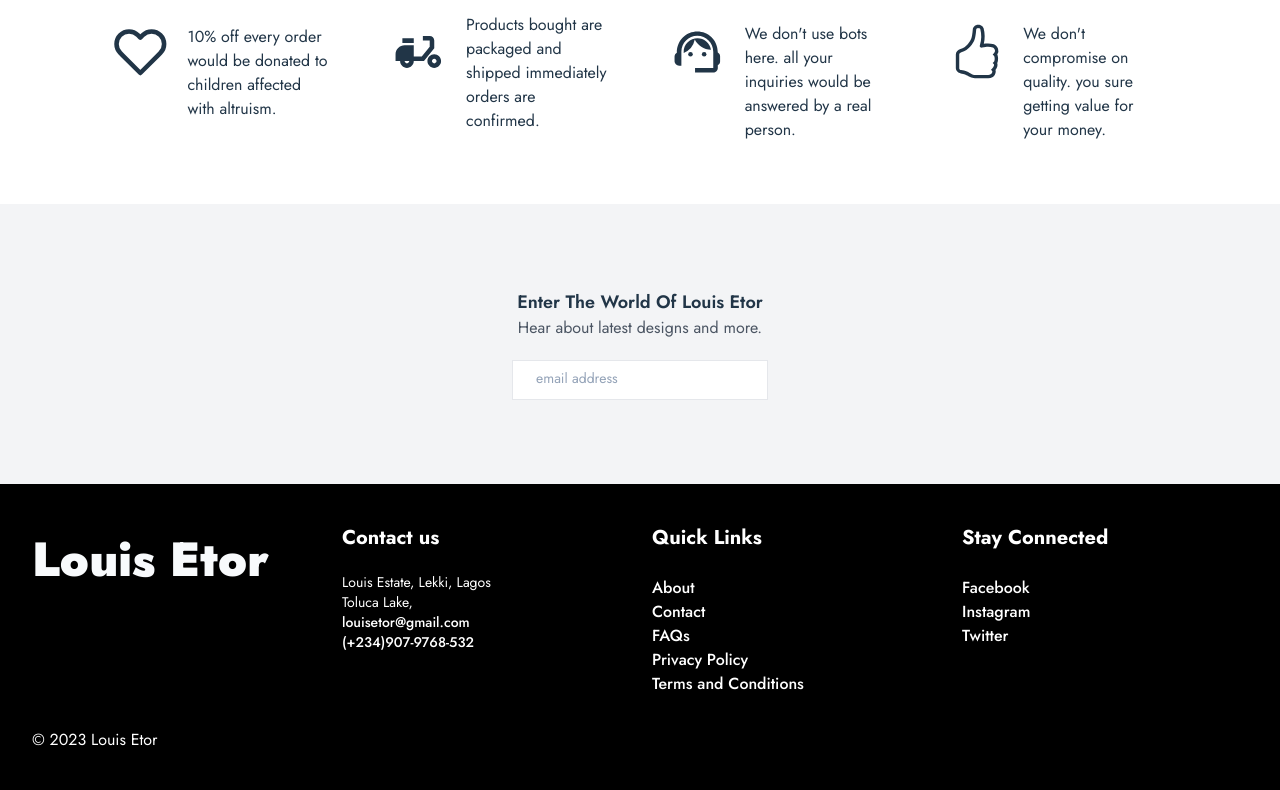
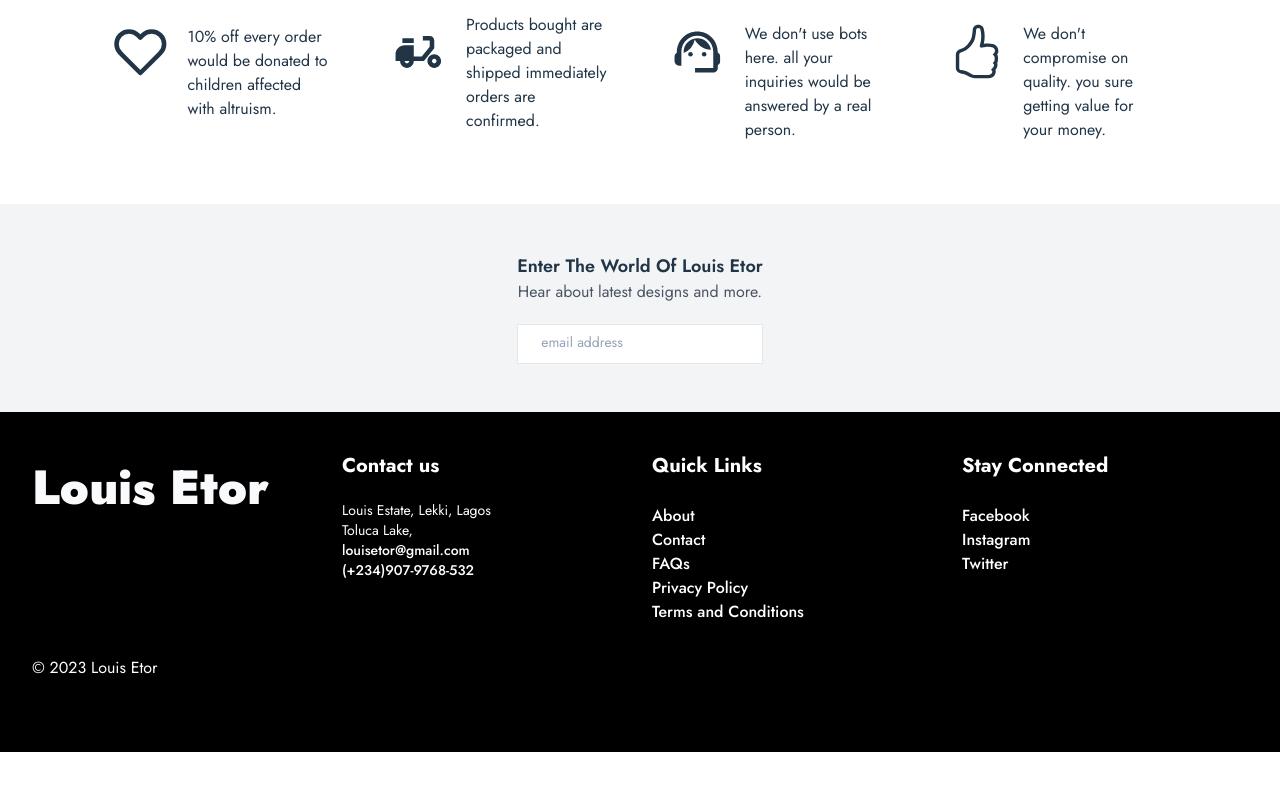
Before and after one commit to Ajinung/louisetor_shoe_store, a React (Vite) app: page / in a window 1280 px wide. Shown: the part 3859-4649 px from the top of the page. After the commit the page ends 4611 px from the top, so only its background shows below. Built offline with nearby package versions, Linux system fonts and the light colour scheme.

Commit message:
fixed the subscrbe inout

```diff
--- a/src/pages/home/Subscribe.tsx
+++ b/src/pages/home/Subscribe.tsx
@@ -4,12 +4,13 @@
   const [isFocused, setIsFocused] = useState(false);
 
   return (
-    <div className="w-full h-[35vh] bg-gray-100 flex items-center justify-center flex-col">
+    <div className="w-full py-12 bg-gray-100 flex items-center justify-center ">
+      <div className="w-fit h[50px]  flex items-center flex-col">
         <h1 className="font-semibold text-lg">Enter The World Of Louis Etor</h1>
         <p className="text-gray-600">Hear about latest designs and more.</p>
 
         {/* input */}
-      <div className="mt-5 bg-black w-[20%] h-[40px] flex relative max-md:w-[50%]">
+        <div className="mt-5 bg-black w-full h-[40px] flex relative">
           <input
             type="email"
             required
@@ -23,7 +24,9 @@
           />
           <div
             className={`absolute px-3 bottom-3 left-3 ease-in-out ${
-            isFocused ? "-translate-y-6 opacity-0" : "translate-y-0 opacity-100"
+              isFocused
+                ? "-translate-y-6 opacity-0"
+                : "translate-y-0 opacity-100"
             } text-slate-400 text-sm pointer-events-none`}
           >
             email address
@@ -39,6 +42,7 @@
           </p>
         </div>
       </div>
+    </div>
   );
 };
 
```
Lines whose indentation alone changed are shown as unchanged.
